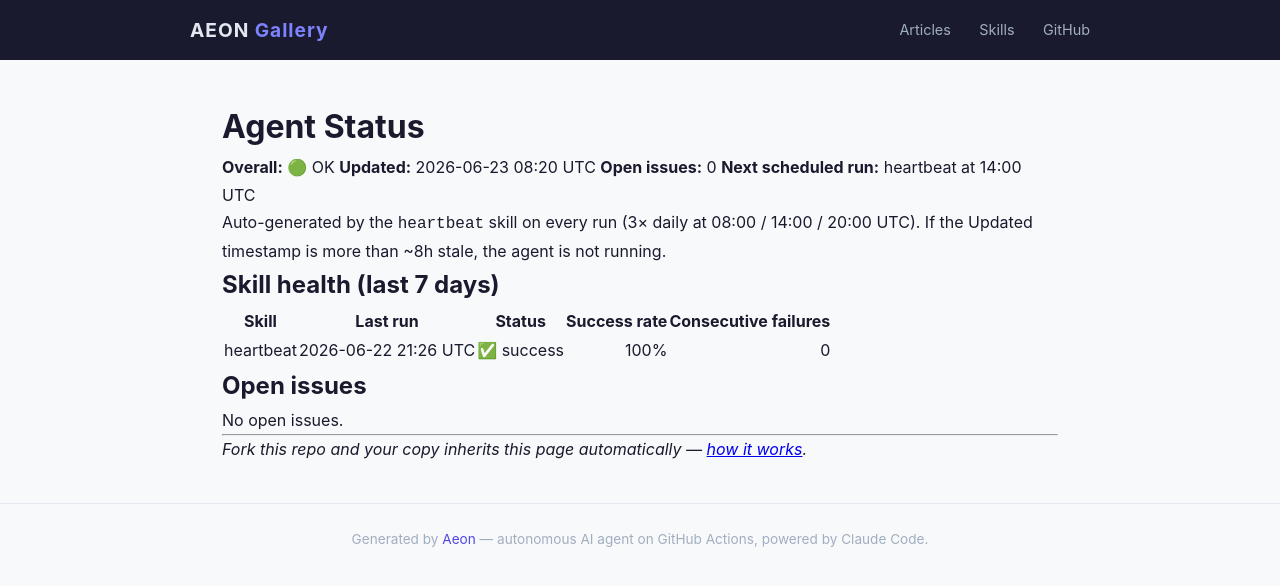
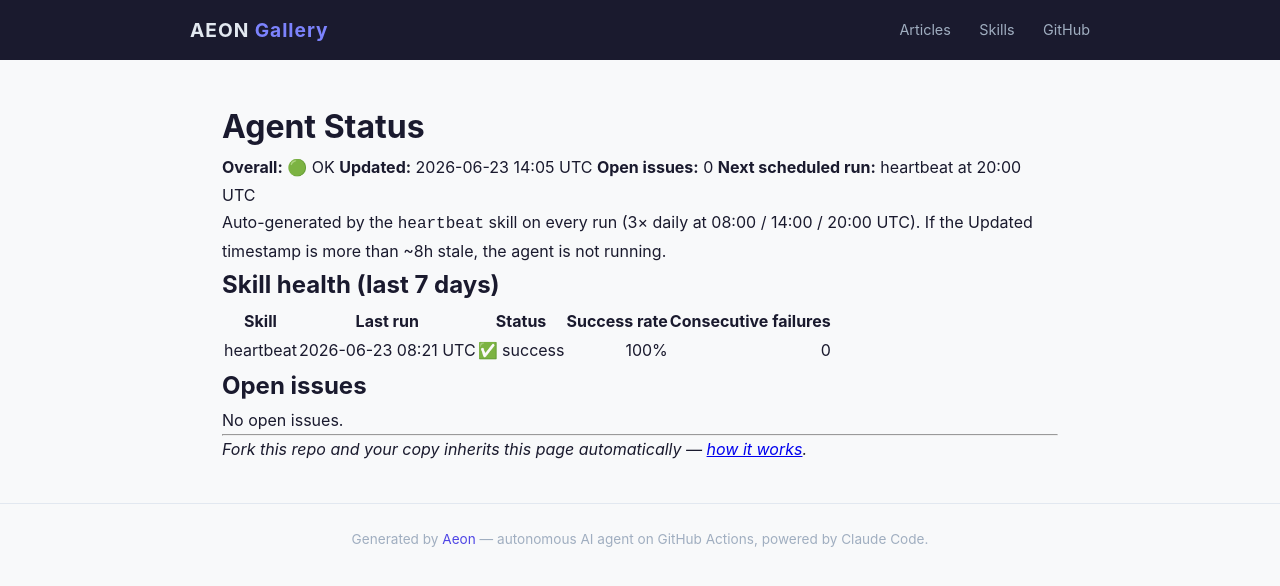
Before and after one commit to amaz98/maz-aeon, a Jekyll site: the page built from docs/status.md, in a window 1280 px wide. Shown: the top 586 px of the page. Built offline with Jekyll 4.4.1, drawn with Linux system fonts in a browser that asks for light colours.

Commit message:
chore(heartbeat): auto-commit 2026-06-23

```diff
--- a/docs/status.md
+++ b/docs/status.md
@@ -7,9 +7,9 @@
 # Agent Status
 
 **Overall:** 🟢 OK
-**Updated:** 2026-06-23 08:20 UTC
+**Updated:** 2026-06-23 14:05 UTC
 **Open issues:** 0
-**Next scheduled run:** heartbeat at 14:00 UTC
+**Next scheduled run:** heartbeat at 20:00 UTC
 
 Auto-generated by the `heartbeat` skill on every run (3× daily at 08:00 / 14:00 / 20:00 UTC). If the Updated timestamp is more than ~8h stale, the agent is not running.
 
@@ -17,7 +17,7 @@
 
 | Skill | Last run | Status | Success rate | Consecutive failures |
 |-------|----------|--------|-------------:|---------------------:|
-| heartbeat | 2026-06-22 21:26 UTC | ✅ success | 100% | 0 |
+| heartbeat | 2026-06-23 08:21 UTC | ✅ success | 100% | 0 |
 
 ## Open issues
 
--- a/memory/token-usage.csv
+++ b/memory/token-usage.csv
@@ -73,3 +73,4 @@
 2026-06-22,heartbeat,claude-opus-4-7,18,3126,639256,30507
 2026-06-22,heartbeat,claude-opus-4-7,11,4792,300671,32673
 2026-06-23,heartbeat,claude-opus-4-7,19,3639,684197,30742
+2026-06-23,heartbeat,claude-opus-4-7,11,4570,308913,32263
```
Also changed, not shown: memory/logs/2026-06-23.md (+9 -0 lines), .outputs/heartbeat.md.
